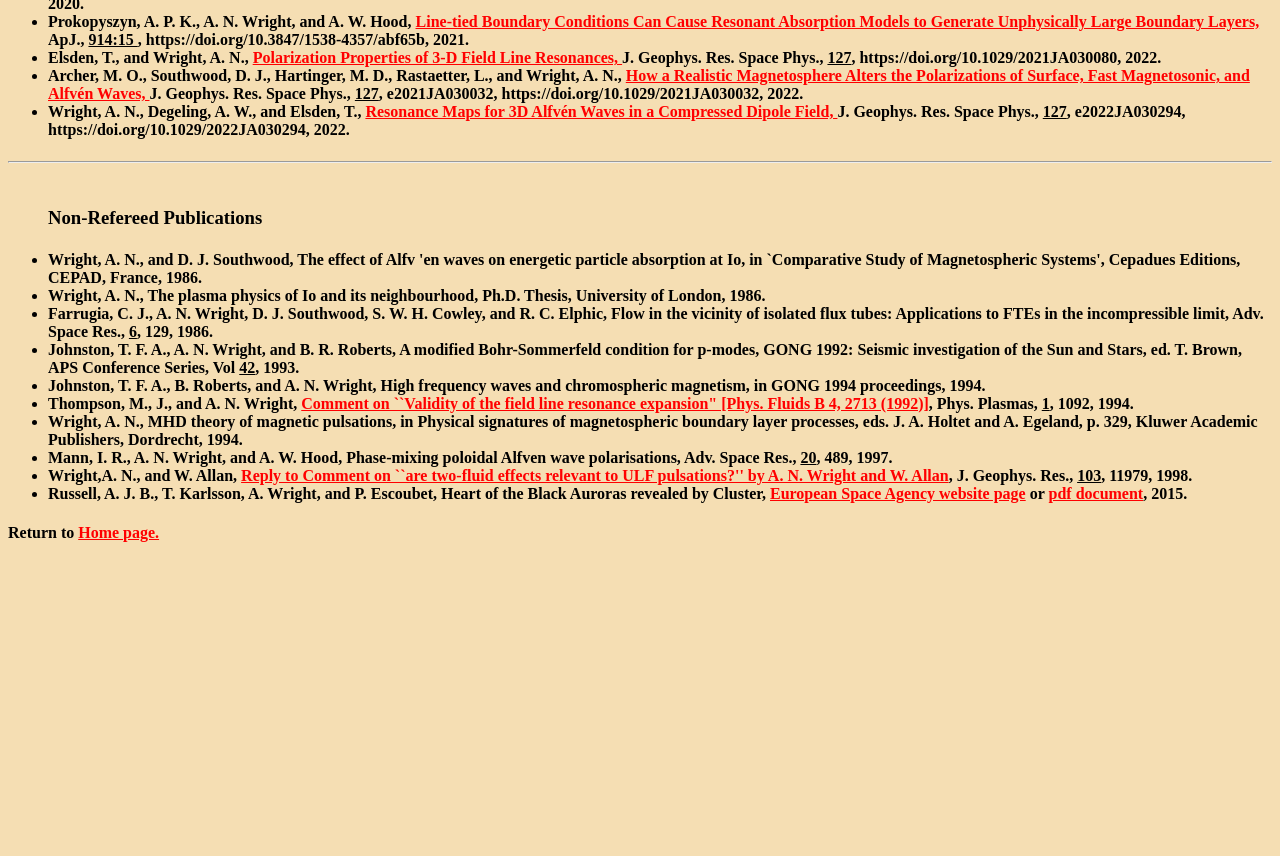
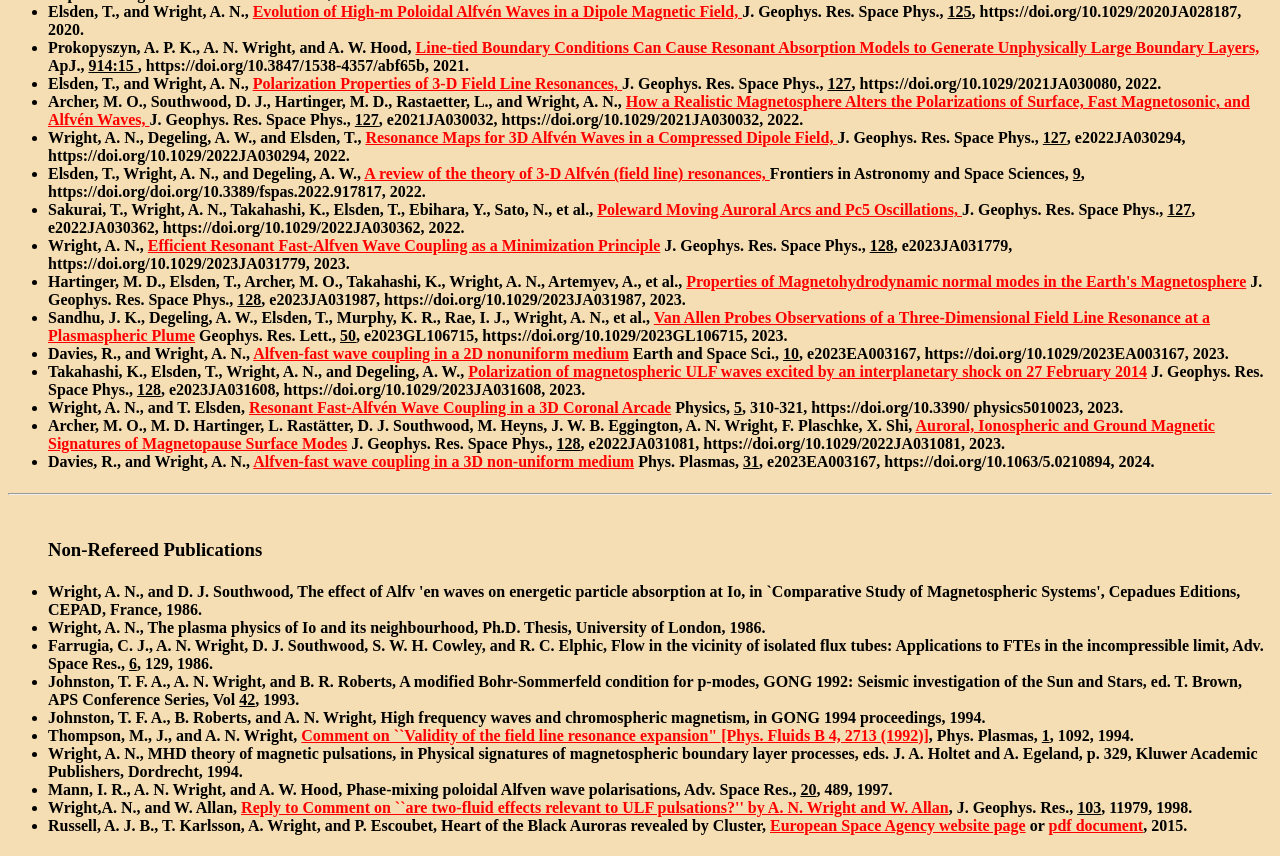
Before and after one commit to AWright0/AWright0.github.io, a plain HTML site: page index.html in a window 1280 px wide. Shown: the part 2879-3735 px from the top of the page. Before the commit the page ends 3442 px from the top, so only its background shows below. Drawn offline with Linux system fonts and the light colour scheme.

Commit message:
Add files via upload

```diff
--- a/index.html
+++ b/index.html
@@ -11,12 +11,8 @@
 <h1><font color=black>Publication List (Chronological)</h1>
 </center>
 
-<!--
 <br>
-<h4> Links are provided to copies of the articles where available. These are mainly pdf files, and a few ps.
 
-</h4>
--->
 
 
 <hr>
@@ -827,6 +823,90 @@ Resonance Maps for 3D Alfvén Waves in a Compressed Dipole Field,
 </a> J. Geophys. Res. Space Phys., <u> 127</u>, e2022JA030294, https://doi.org/10.1029/2022JA030294, 2022.
 </li>
 
+<li>
+Elsden, T., Wright, A. N., and Degeling, A. W.,
+<a href="https://doi.org/10.3389/fspas.2022.917817">
+A review of the theory of 3‐D Alfvén (field line) resonances,
+</a> Frontiers in Astronomy and Space Sciences, <u> 9</u>, https://doi.org/doi.org/10.3389/fspas.2022.917817, 2022.
+</li>
+
+<li>
+Sakurai, T., Wright, A. N., Takahashi, K., Elsden, T., Ebihara, Y., Sato, N., et al.,
+<a href="https://doi.org/10.1029/2022JA030362">
+Poleward Moving Auroral Arcs and Pc5 Oscillations,
+</a> J. Geophys. Res. Space Phys., <u> 127</u>, e2022JA030362, https://doi.org/10.1029/2022JA030362, 2022.
+</li>
+
+
+<li>
+Wright, A. N.,
+<a href="https://doi.org/10.1029/2023JA031779">
+Efficient Resonant Fast-Alfven Wave Coupling as a Minimization Principle</a>
+J. Geophys. Res. Space Phys., <u> 128</u>, e2023JA031779, https://doi.org/10.1029/2023JA031779, 2023.
+</li>
+
+
+<li>
+Hartinger, M. D., Elsden, T., Archer, M. O., Takahashi, K., Wright, A. N., Artemyev, A., et al.,
+<a href="https://doi.org/10.1029/2023JA031987">
+Properties of Magnetohydrodynamic normal modes in the Earth's Magnetosphere</a>
+J. Geophys. Res. Space Phys., <u> 128</u>, e2023JA031987, https://doi.org/10.1029/2023JA031987, 2023.
+</li>
+
+<li>
+Sandhu, J. K., Degeling, A. W., Elsden, T., Murphy, K. R., Rae, I. J., Wright, A. N., et al.,
+<a href="https://doi.org/10.1029/2023GL106715">
+Van Allen Probes Observations of a Three-Dimensional Field
+Line Resonance at a Plasmaspheric Plume</a>
+Geophys. Res. Lett., <u> 50</u>, e2023GL106715, https://doi.org/10.1029/2023GL106715, 2023.
+</li>
+
+
+<li>
+Davies, R., and Wright, A. N.,
+<a href="https://doi.org/10.1029/2023EA003167">
+Alfven-fast wave coupling in a 2D nonuniform medium</a>
+Earth and Space Sci., <u> 10</u>, e2023EA003167, https://doi.org/10.1029/2023EA003167, 2023.
+</li>
+
+
+<li>
+Takahashi, K., Elsden, T., Wright, A. N., and Degeling, A. W.,
+<a href="https://doi.org/10.1029/2023JA031608">
+Polarization of magnetospheric ULF waves excited by an interplanetary shock on 27 February 2014</a>
+J. Geophys. Res. Space Phys., <u> 128</u>, e2023JA031608, https://doi.org/10.1029/2023JA031608, 2023.
+</li>
+
+
+<li>
+Wright, A. N., and T. Elsden,
+<a href="https://doi.org/10.3390/physics5010023">
+Resonant Fast-Alfvén Wave Coupling in a 3D Coronal Arcade</a>
+Physics, <u> 5</u>, 310-321, https://doi.org/10.3390/
+physics5010023, 2023.
+</li>
+
+
+<li>
+Archer, M. O., M. D. Hartinger, L. Rastätter, D. J. Southwood, M. Heyns, J. W. B. Eggington, A. N. Wright, F. Plaschke, X. Shi,
+<a href="https://doi.org/10.1029/2022JA031081">
+Auroral, Ionospheric and Ground Magnetic Signatures of Magnetopause Surface Modes</a>
+J. Geophys. Res. Space Phys., <u> 128</u>, e2022JA031081, https://doi.org/10.1029/2022JA031081, 2023.
+</li>
+
+
+<li>
+Davies, R., and Wright, A. N.,
+<a href="https://doi.org/10.1063/5.0210894">
+Alfven-fast wave coupling in a 3D non-uniform medium</a>
+Phys. Plasmas, <u> 31</u>, e2023EA003167, https://doi.org/10.1063/5.0210894, 2024.
+</li>
+
+
+
+
+
+
 
 
 </ul>
@@ -911,8 +991,9 @@ Heart of the Black Auroras revealed by Cluster,
 </h4>
 </ul>
 
+
 <p><h4>
-Return to <a href="index.html"> Home page.</a>
+<!-- Return to <a href="index.html"> Home page.</a> --/>
 
 </h4>
 </body>
```
